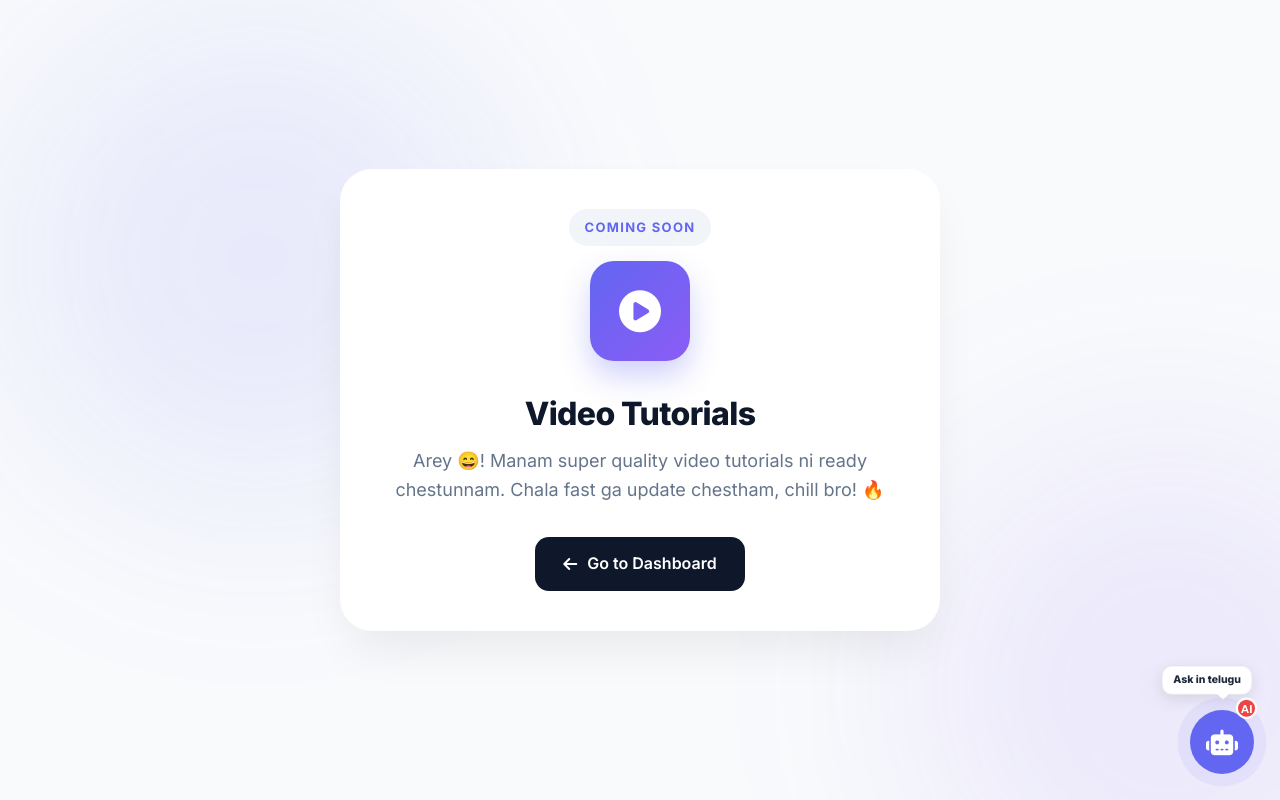
After one commit to mohanracharla46/codenative, a Flask app: page /videos.html in a window 1280 px wide. The commit adds this page. Run offline with Flask 3, Linux system fonts and the light colour scheme; the visitor is signed in with stand-in values (Sample User, id 1); some libraries are stand-ins or nearby versions.

Commit message:
Update home page video tutorial links to navigate to the new videos page

```diff
--- a/app.py
+++ b/app.py
@@ -529,6 +529,11 @@ def web_page():
 def js_page():
     return render_template("js.html")
 
+@app.route("/videos.html")
+@login_required
+def videos_page():
+    return render_template("videos.html")
+
 # Admin Routes
 @app.route("/admin")
 @admin_required
@@ -766,6 +771,7 @@ def run():
 #  AI CHATBOT ENDPOINT  (Gemini 2.0 Flash)
 # ──────────────────────────────────────────────────────────────
 @app.route('/api/chat', methods=['POST'])
+@login_required
 def ai_chat():
     """AI chatbot powered by Gemini. Context-aware for the current language."""
     try:
@@ -828,7 +834,6 @@ You: Oye 😅 tension padaku ra… code share cheyyi, manam kalisi debug cheddam
         full_prompt = f"{system_prompt}\n\nUser: {user_message}\nYou:"
 
         # Call Gemini REST API directly
-        # Using gemini-2.0-flash for high stability and fast response
         gemini_url = f"https://generativelanguage.googleapis.com/v1beta/models/gemini-2.0-flash:generateContent?key={gemini_api_key}"
 
         headers = {
@@ -843,30 +848,42 @@ You: Oye 😅 tension padaku ra… code share cheyyi, manam kalisi debug cheddam
             }
         }
 
+        # Use a session for better performance
+        session_req = requests.Session()
+
         try:
-            resp = requests.post(gemini_url, json=payload, headers=headers, timeout=30)
+            # Primary attempt: 2.0 Flash
+            # Reduced timeout to 15s to allow for fallbacks within gateway limits
+            try:
+                resp = session_req.post(gemini_url, json=payload, headers=headers, timeout=15)
+            except requests.exceptions.RequestException:
+                # Force a 429-like state to trigger fallback if request fails
+                class FakeResp: status_code = 429
+                resp = FakeResp()
 
-            # Multi-stage fallback for maximum availability
-            # 1. Try 2.0 Flash Lite if 2.0 Flash is busy
-            if resp.status_code in [429, 404]:
+            # Fallback 1: 2.0 Flash Lite (Fastest fallback)
+            if resp.status_code in [429, 500, 502, 503, 504]:
                 fallback_url = f"https://generativelanguage.googleapis.com/v1beta/models/gemini-2.0-flash-lite:generateContent?key={gemini_api_key}"
-                resp = requests.post(fallback_url, json=payload, headers=headers, timeout=25)
+                try:
+                    resp = session_req.post(fallback_url, json=payload, headers=headers, timeout=12)
+                except: pass
 
-            # 2. Try Flash Latest (usually 1.5 Flash) if others are busy
-            if resp.status_code in [429, 404]:
-                fallback_url = f"https://generativelanguage.googleapis.com/v1beta/models/gemini-flash-latest:generateContent?key={gemini_api_key}"
-                resp = requests.post(fallback_url, json=payload, headers=headers, timeout=25)
-
-            # 3. Try 1.5 Flash directly as last resort
-            if resp.status_code in [429, 404]:
+            # Fallback 2: 1.5 Flash (Most reliable fallback)
+            if resp.status_code in [429, 500, 502, 503, 504]:
                 fallback_url = f"https://generativelanguage.googleapis.com/v1beta/models/gemini-1.5-flash:generateContent?key={gemini_api_key}"
-                resp = requests.post(fallback_url, json=payload, headers=headers, timeout=25)
+                try:
+                    resp = session_req.post(fallback_url, json=payload, headers=headers, timeout=12)
+                except: pass
 
             if resp.status_code == 429:
-                return jsonify({'reply': '⏳ Too many requests — current free limit reach ayindi ra! Please wait a few seconds and try again.'}), 429
+                return jsonify({'reply': '⏳ Free limit reach ayindi ra! Konchem wait chesi malli try cheyyi. 😊'}), 429
+
+            if not hasattr(resp, 'json'):
+                return jsonify({'reply': '❌ AI service temporary ga busy undi ra. Malli try cheyyi! 😅'}), 503
+
+            result = resp.json()
 
             resp.raise_for_status()
-            result = resp.json()
 
             # Extract text safely
             if 'candidates' in result and len(result['candidates']) > 0:
--- a/templates/dashboard.html
+++ b/templates/dashboard.html
@@ -65,6 +65,9 @@
                     </a>
                     <a href="/compiler.html" class="menu-item">
                         <i class="fas fa-terminal"></i> Playgrounds
+                    </a>
+                    <a href="/videos.html" class="menu-item">
+                        <i class="fas fa-play-circle"></i> Video Tutorials
                     </a>
                 </div>
 
--- /dev/null
+++ b/templates/videos.html
@@ -0,0 +1,167 @@
+<!DOCTYPE html>
+<html lang="en">
+<head>
+    <meta charset="UTF-8">
+    <meta name="viewport" content="width=device-width, initial-scale=1.0">
+    <title>Video Tutorials | Code Native</title>
+    <link rel="preconnect" href="https://fonts.googleapis.com">
+    <link rel="preconnect" href="https://fonts.gstatic.com" crossorigin>
+    <link href="https://fonts.googleapis.com/css2?family=Inter:wght@400;500;600;700;800&display=swap" rel="stylesheet">
+    <link rel="stylesheet" href="https://cdnjs.cloudflare.com/ajax/libs/font-awesome/6.5.1/css/all.min.css">
+    <link rel="stylesheet" href="/static/style.css">
+    <link rel="icon" href="/static/images/favicon.png" type="image/png">
+    <style>
+        body {
+            background: #f8fafc;
+            min-height: 100vh;
+            display: flex;
+            align-items: center;
+            justify-content: center;
+            font-family: 'Inter', sans-serif;
+            margin: 0;
+            overflow: hidden;
+        }
+
+        .container {
+            text-align: center;
+            padding: 40px;
+            max-width: 600px;
+            width: 90%;
+            background: white;
+            border-radius: 32px;
+            box-shadow: 0 25px 50px -12px rgba(0, 0, 0, 0.08);
+            position: relative;
+            z-index: 1;
+        }
+
+        .icon-box {
+            width: 100px;
+            height: 100px;
+            background: linear-gradient(135deg, #6366f1, #8b5cf6);
+            border-radius: 24px;
+            display: flex;
+            align-items: center;
+            justify-content: center;
+            margin: 0 auto 30px;
+            box-shadow: 0 15px 30px rgba(99, 102, 241, 0.3);
+            animation: float 3s ease-in-out infinite;
+        }
+
+        .icon-box i {
+            font-size: 42px;
+            color: white;
+        }
+
+        h1 {
+            font-size: 32px;
+            font-weight: 800;
+            color: #0f172a;
+            margin-bottom: 16px;
+            letter-spacing: -0.02em;
+        }
+
+        p {
+            font-size: 18px;
+            color: #64748b;
+            line-height: 1.6;
+            margin-bottom: 32px;
+        }
+
+        .badge {
+            display: inline-block;
+            padding: 8px 16px;
+            background: #f1f5f9;
+            color: #6366f1;
+            border-radius: 100px;
+            font-size: 13px;
+            font-weight: 700;
+            text-transform: uppercase;
+            letter-spacing: 0.1em;
+            margin-bottom: 20px;
+        }
+
+        .btn {
+            display: inline-flex;
+            align-items: center;
+            gap: 10px;
+            padding: 14px 28px;
+            background: #0f172a;
+            color: white;
+            text-decoration: none;
+            border-radius: 14px;
+            font-weight: 600;
+            transition: all 0.3s ease;
+        }
+
+        .btn:hover {
+            background: #1e293b;
+            transform: translateY(-2px);
+            box-shadow: 0 10px 20px rgba(0, 0, 0, 0.1);
+        }
+
+        .bg-blobs {
+            position: fixed;
+            top: 0;
+            left: 0;
+            width: 100%;
+            height: 100%;
+            z-index: 0;
+            overflow: hidden;
+        }
+
+        .blob {
+            position: absolute;
+            width: 500px;
+            height: 500px;
+            background: rgba(99, 102, 241, 0.1);
+            filter: blur(100px);
+            border-radius: 50%;
+            animation: move 20s infinite alternate;
+        }
+
+        .blob:nth-child(2) {
+            background: rgba(139, 92, 246, 0.1);
+            right: -100px;
+            bottom: -100px;
+            animation-delay: -5s;
+        }
+
+        @keyframes float {
+            0%, 100% { transform: translateY(0); }
+            50% { transform: translateY(-15px); }
+        }
+
+        @keyframes move {
+            from { transform: translate(-10%, -10%); }
+            to { transform: translate(10%, 10%); }
+        }
+
+        @media (max-width: 480px) {
+            .container { padding: 30px 20px; }
+            h1 { font-size: 26px; }
+            p { font-size: 16px; }
+        }
+    </style>
+</head>
+<body>
+    <div class="bg-blobs">
+        <div class="blob"></div>
+        <div class="blob"></div>
+    </div>
+
+    <div class="container">
+        <div class="badge">Coming Soon</div>
+        <div class="icon-box">
+            <i class="fas fa-play-circle"></i>
+        </div>
+        <h1>Video Tutorials</h1>
+        <p>Arey 😄! Manam super quality video tutorials ni ready chestunnam. Chala fast ga update chestham, chill bro! 🔥</p>
+        <a href="/dashboard" class="btn">
+            <i class="fas fa-arrow-left"></i>
+            Go to Dashboard
+        </a>
+    </div>
+
+    <script src="/static/chatbot.js" defer></script>
+</body>
+</html>
```
Also changed, not shown: templates/index.html (+5 -5 lines).
